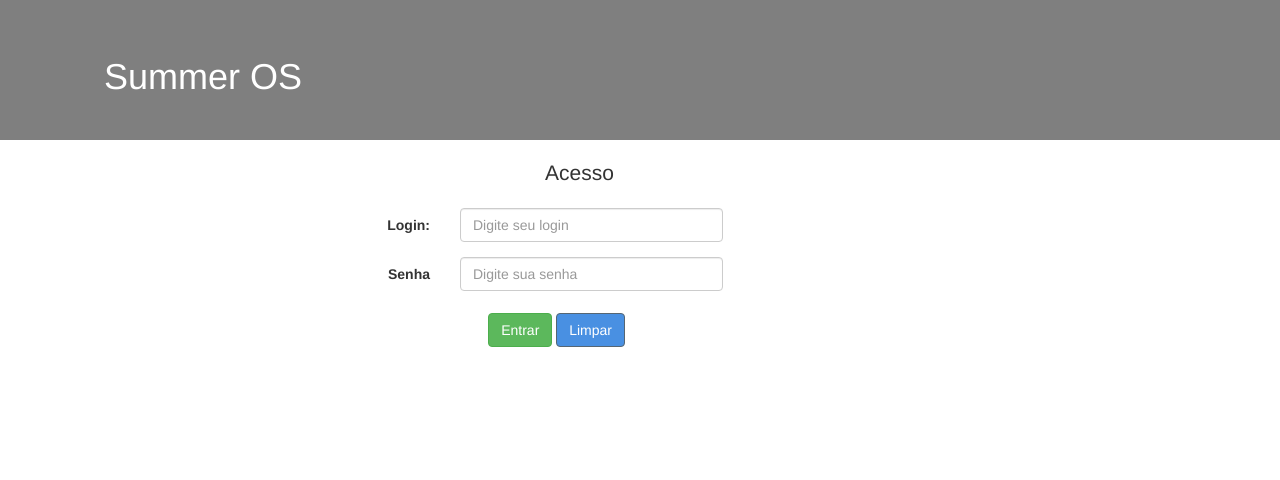
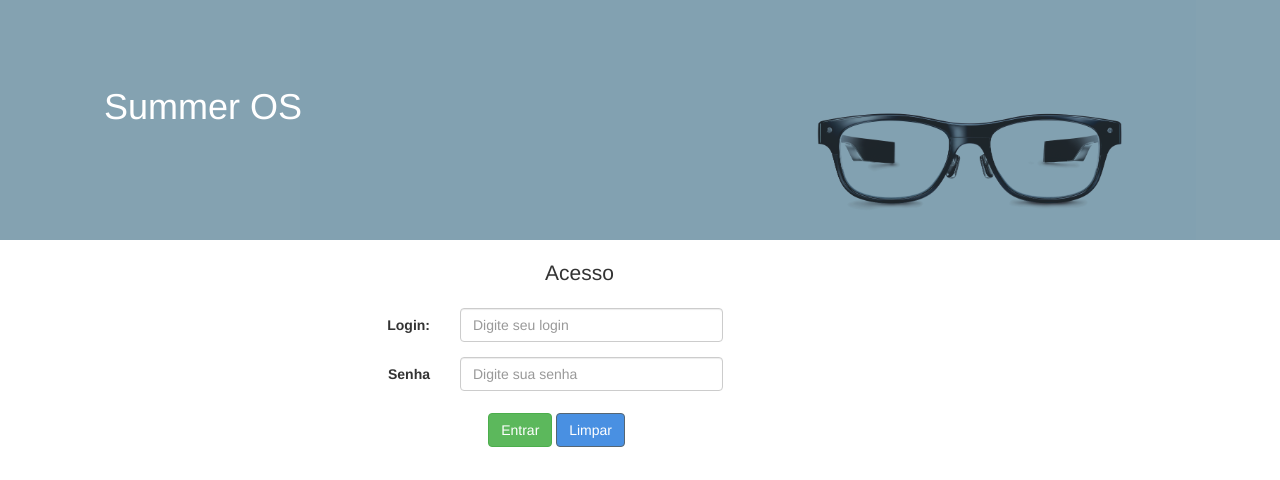
Before and after one commit to flavioarruda4/prj_summer, a PHP site: page / in a window 1280 px wide. Shown: the top 480 px of the page. Run offline with PHP 8.4, Linux system fonts and the light colour scheme; a stand-in replaces the project's code that opens the database connection.

Commit message:
adicionando banner style

```diff
--- a/css/style.css
+++ b/css/style.css
@@ -141,9 +141,14 @@ a:hover {
         width: 95%;
     }
 }
-.summer-header{
-    background-color: rgba(0,0,0, 0.5);
-    height: 140px;
+.summer-header {
+    background-blend-mode: multiply;
+    background-color: rgba(10, 70, 100, 0.5);
+    background-image: url("../images/banner.jpg");
+    background-position-x: 300px;
+    background-repeat: no-repeat;
+    background-size: 70% auto;
+    height: 240px;
     margin-bottom: 18px;
     overflow: hidden;
 }
@@ -158,7 +163,7 @@ a:hover {
     line-height: 0;
     margin: 0 0 -52px;
     position: relative;
-    top: 37px;
+    top: 67px;
 }
 
 .logo__img.span6 a {
--- a/js/table.js
+++ b/js/table.js
@@ -24,7 +24,8 @@ $(document).ready(function () {
             "sLoadingRecords": "Carregando...",
             "sProcessing": "Processando...",
             "sZeroRecords": "Nenhum registro encontrado",
-            "sSearch": "Nome cliente ou ID Os:",
+            "sSearch": "Pesquisar:",
+             "searchPlaceholder": "Id,Nome Cliente ou Data ",
             "oPaginate": {
                 "sNext": "Próximo",
                 "sPrevious": "Anterior",
@@ -61,7 +62,8 @@ $(document).ready(function () {
             "sLoadingRecords": "Carregando...",
             "sProcessing": "Processando...",
             "sZeroRecords": "Nenhum registro encontrado",
-            "sSearch": "Nome Usuário:",
+            "sSearch": "Pesquisar:",
+            "searchPlaceholder": "Nome,Login ou Perfil ",
             "oPaginate": {
                 "sNext": "Próximo",
                 "sPrevious": "Anterior",
```
Also changed, not shown: images/JINS_MEME_Master_Visual_highres.jpg (added), images/banner.jpg (added).
